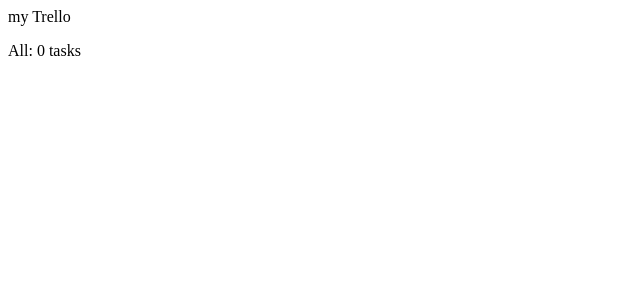
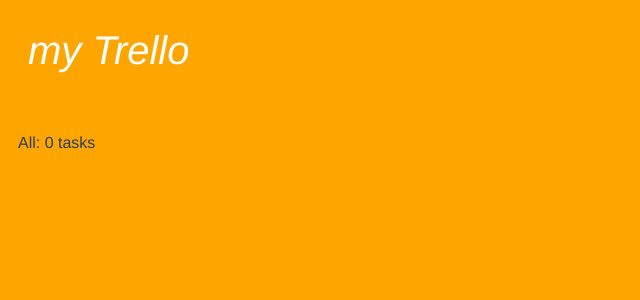
Before and after one commit to junichiseki0831/my-trello, a Vue app: page / in a window 1280 px wide. Shown: the top 300 px of the page, without its empty margins (0-640 px from the left). Built offline with nearby package versions, Linux system fonts and the light colour scheme.

Commit message:
全体のcssファイルを追加

```diff
--- a/src/App.vue
+++ b/src/App.vue
@@ -1,15 +1,18 @@
 <template>
   <div id="app">
-     <board />
+    <!-- Boardコンポーネントをレンダリング -->
+    <board />
   </div>
 </template>
 
 <script>
+//コンポーネントをインポート
 import Board from './components/Board.vue'
 
 export default {
   name: 'app',
   components: {
+    //コンポーネント登録
     Board
   }
 }
--- /dev/null
+++ b/src/assets/css/styles.css
@@ -0,0 +1,26 @@
+html {
+  background: orange;
+  font-family: 'Avenir', Helvetica, Arial, 'system-ui', sans-serif;
+  -webkit-font-smoothing: antialiased;
+  -moz-osx-font-smoothing: grayscale;
+  color: #2c3e50;
+  width: 100%;
+  height: 100%;
+  overflow-x: scroll;
+}
+
+header {
+  background: orange;
+  height: 70px;
+  color: white;
+  font-style: italic;
+  font-size: 40px;
+  text-align: left;
+  padding: 20px;
+}
+
+main {
+  padding: 0 10px;
+  width: calc(100% - 40px);
+  height: 100%;
+}
--- a/src/main.js
+++ b/src/main.js
@@ -2,6 +2,7 @@
 import App from './App.vue'
 import router from './router'
 import store from './store'
+import './assets/css/styles.css'
 
 Vue.config.productionTip = false
 
```
